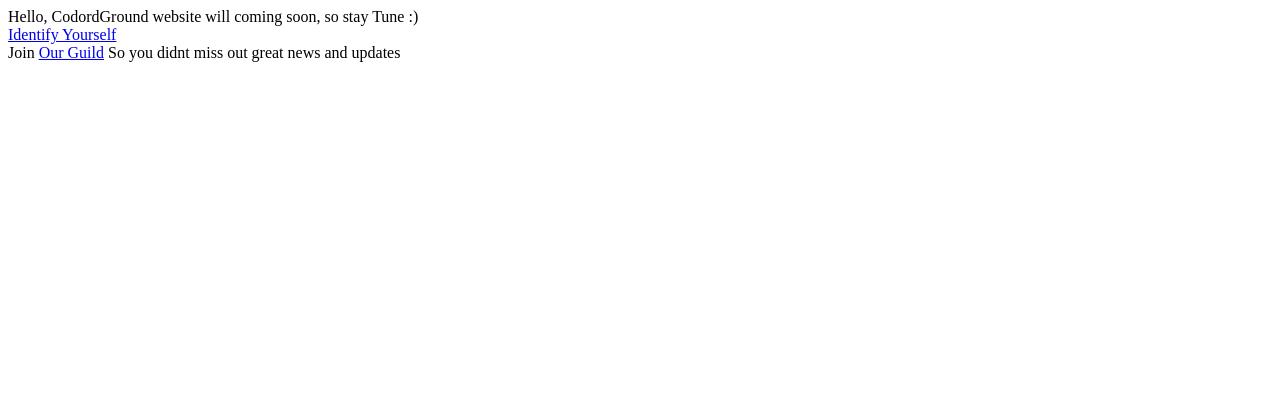
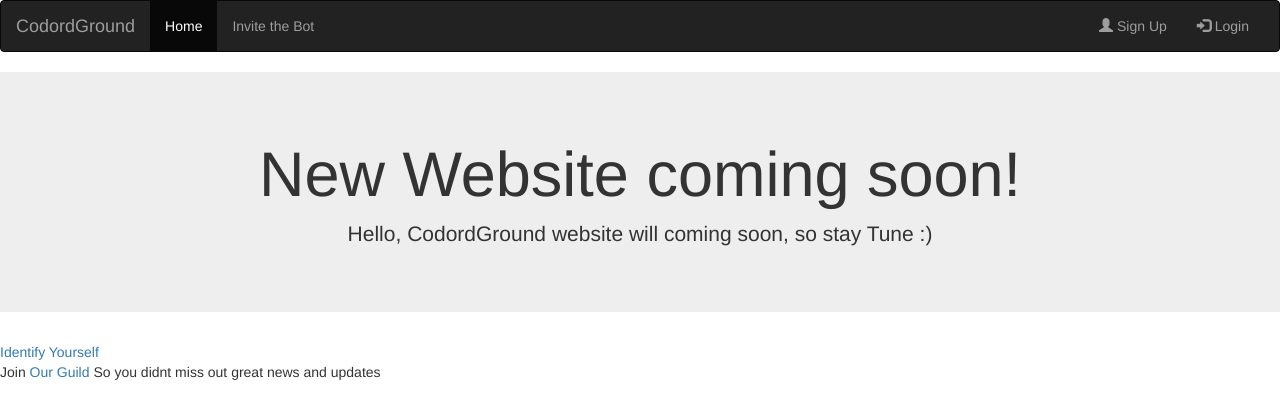
Before and after one commit to GameWatch21/CG-Economy, a website: page index.html in a window 1280 px wide. Drawn offline with nearby package versions, Linux system fonts and the light colour scheme.

Commit message:
Polishing the website with bootstrap

```diff
--- a/index.html
+++ b/index.html
@@ -1,14 +1,46 @@
 <!DOCTYPE html>
-<html>
+<html lang="en">
 <head>
 	<title>CodordGround By GameWatch21</title>
   <meta charset="UTF-8">
     <meta name="viewport" content="width=device-width, initial-scale=1, shrink-to-fit=no">
-
+  <!--
+<link href="https://cdn.jsdelivr.net/npm/bootstrap@5.0.0-beta1/dist/css/bootstrap.min.css" rel="stylesheet" integrity="sha384-giJF6kkoqNQ00vy+HMDP7azOuL0xtbfIcaT9wjKHr8RbDVddVHyTfAAsrekwKmP1" crossorigin="anonymous">
+-->
+  <link rel="stylesheet" href="https://maxcdn.bootstrapcdn.com/bootstrap/3.4.1/css/bootstrap.min.css">
+  <script src="https://ajax.googleapis.com/ajax/libs/jquery/3.5.1/jquery.min.js"></script>
+  <script src="https://maxcdn.bootstrapcdn.com/bootstrap/3.4.1/js/bootstrap.min.js"></script>
 </head>
 <body>
-	<div id="introduction">
-		Hello, CodordGround website will coming soon, so stay Tune :)
+ <nav class="navbar navbar-inverse">
+  <div class="container-fluid">
+    <div class="navbar-header">
+      <button type="button" class="navbar-toggle" data-toggle="collapse" data-target="#myNavbar">
+        <span class="icon-bar"></span>
+        <span class="icon-bar"></span>
+        <span class="icon-bar"></span>
+      </button>
+      <a class="navbar-brand" href="/index.html">CodordGround</a>
+    </div>
+    <div class="collapse navbar-collapse" id="myNavbar">
+      <ul class="nav navbar-nav">
+        <li class="active"><a href="#">Home</a></li>
+
+        <li><a href="https://discord.com/api/oauth2/authorize?client_id=694134339465642014&permissions=8&redirect_uri=https%3A%2F%2Fcodeground-cg.glitch.me%2F&scope=bot">Invite the Bot</a></li>
+        <!--
+        <li><a href="#">Page 2</a></li>
+        <li><a href="#">Page 3</a></li> -->
+      </ul>
+      <ul class="nav navbar-nav navbar-right">
+        <li><a href="#"><span class="glyphicon glyphicon-user"></span> Sign Up</a></li>
+        <li><a href="https://discord.com/api/oauth2/authorize?client_id=694134339465642014&redirect_uri=https%3A%2F%2Fcodeground-cg.glitch.me%2F&response_type=code&scope=identify"><span class="glyphicon glyphicon-log-in"></span> Login</a></li>
+      </ul>
+    </div>
+  </div>
+</nav>
+  <div class="jumbotron text-center">
+  <h1>New Website coming soon!</h1>
+    <p>Hello, CodordGround website will coming soon, so stay Tune :)</p>
 	</div>
 
 	<a id="login" style="display: none;" href="https://discord.com/api/oauth2/authorize?client_id=694134339465642014&redirect_uri=https%3A%2F%2Fcodeground-cg.glitch.me%2F&response_type=code&scope=identify">Identify Yourself</a>
```
